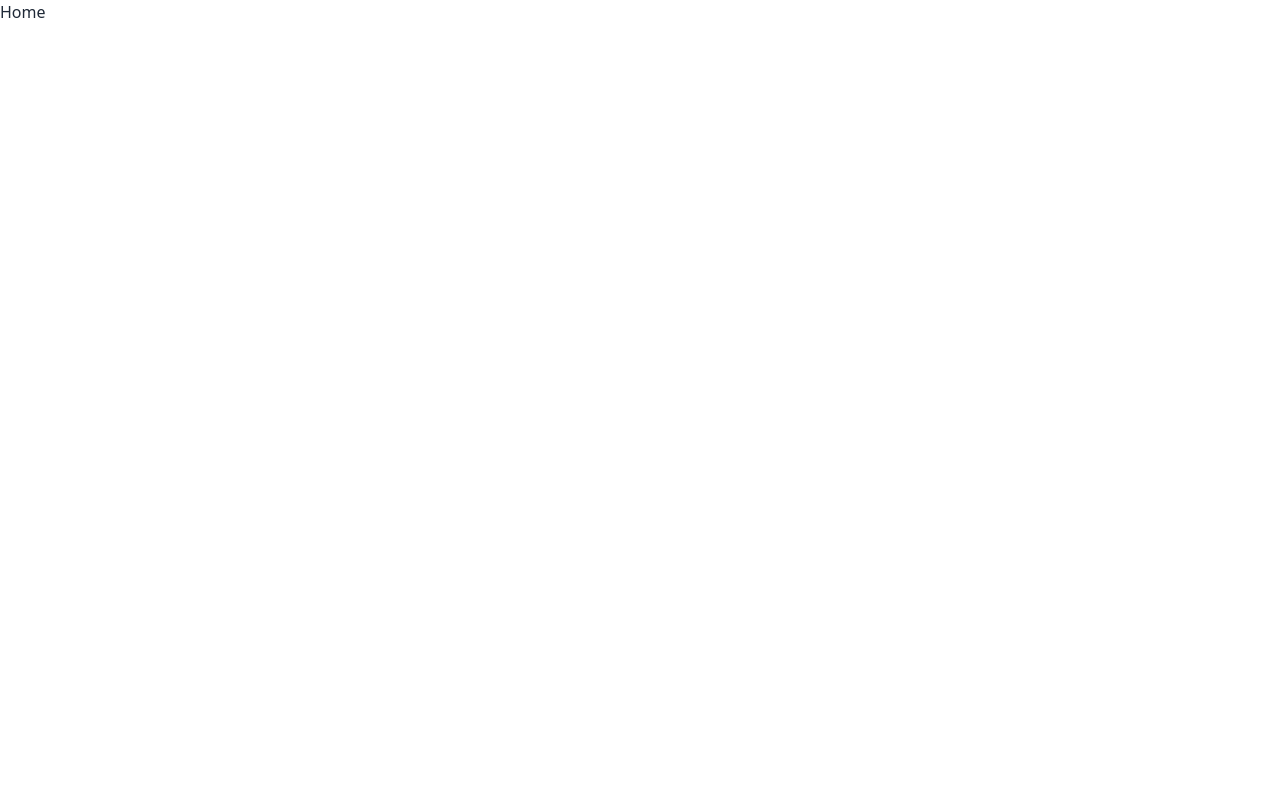
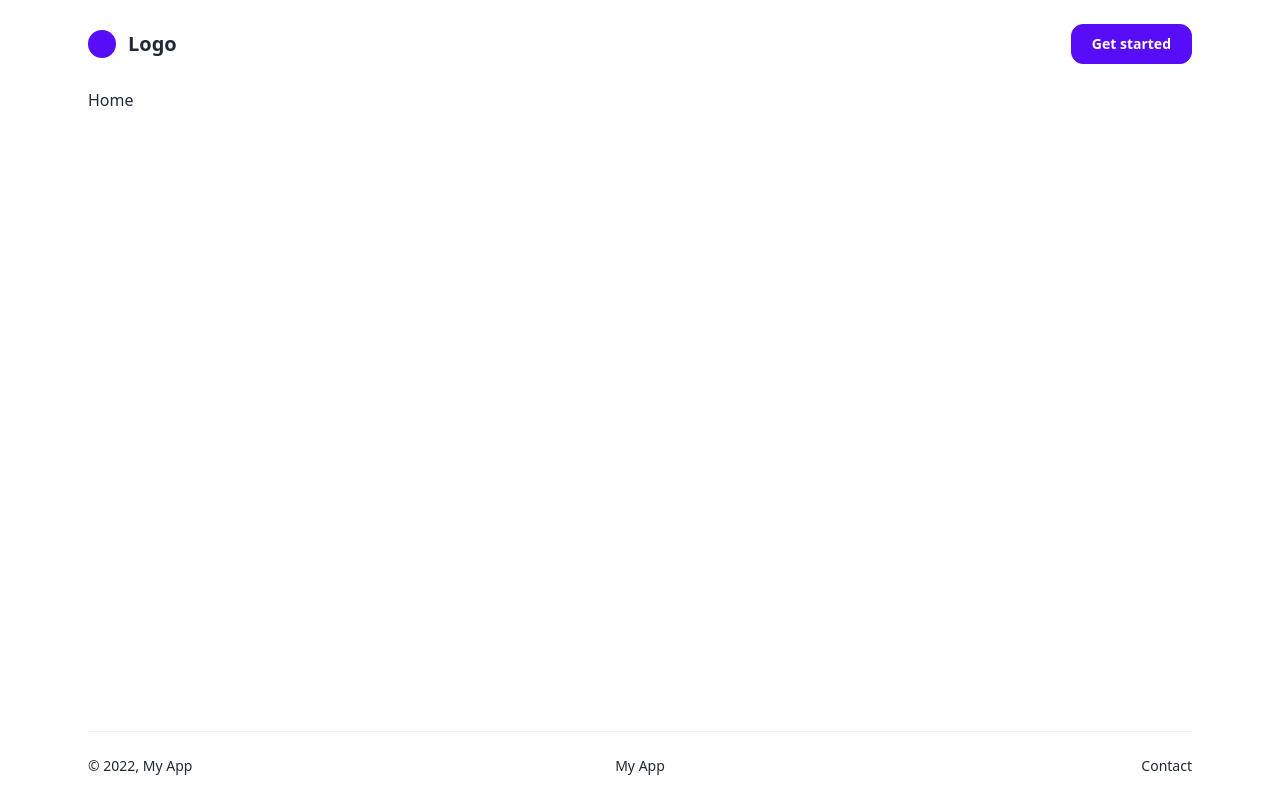
Before and after one commit to mattiapomelli/fluence-poc, a Next.js app: page / in a window 1280 px wide. Built offline with nearby package versions, Linux system fonts and the light colour scheme.

Commit message:
Add app layout

```diff
--- /dev/null
+++ b/src/components/basic/logo.tsx
@@ -0,0 +1,18 @@
+import cx from "classnames";
+import Link from "next/link";
+
+interface LogoProps {
+  href?: string;
+  className?: string;
+}
+
+export const Logo = ({ href = "/", className }: LogoProps) => {
+  return (
+    <Link href={href}>
+      <a className="flex items-center gap-3">
+        <span className="block h-7 w-7 rounded-full bg-primary" />
+        <span className={cx("font-black text-xl", className)}>Logo</span>
+      </a>
+    </Link>
+  );
+};
--- /dev/null
+++ b/src/components/layout/container.tsx
@@ -0,0 +1,15 @@
+import cx from "classnames";
+import React, { ReactNode } from "react";
+
+interface ContainerProps {
+  children: ReactNode;
+  className?: string;
+}
+
+export const Container = ({ children, className }: ContainerProps) => {
+  return (
+    <div className={cx("max-w-6xl mx-auto px-4 sm:px-6", className)}>
+      {children}
+    </div>
+  );
+};
--- /dev/null
+++ b/src/components/layout/footer.tsx
@@ -0,0 +1,21 @@
+import React from "react";
+
+import { Container } from "@components/layout/container";
+
+export const Footer = () => {
+  return (
+    <footer>
+      <Container>
+        <div className="flex flex-wrap items-center justify-between gap-4 border-t border-base-300/50 py-6 text-sm">
+          <div className="shrink-0 md:flex-1">© 2022, My App</div>
+
+          <p className="order-1 basis-full text-center md:order-none md:basis-auto">
+            My App
+          </p>
+
+          <div className="flex items-center justify-end md:flex-1">Contact</div>
+        </div>
+      </Container>
+    </footer>
+  );
+};
--- /dev/null
+++ b/src/components/layout/navbar.tsx
@@ -0,0 +1,15 @@
+import { Button } from "@components/basic/button";
+import { Logo } from "@components/basic/logo";
+
+import { Container } from "./container";
+
+export const Navbar = () => {
+  return (
+    <header className="flex items-center py-6">
+      <Container className="flex w-full items-center justify-between">
+        <Logo />
+        <Button>Get started</Button>
+      </Container>
+    </header>
+  );
+};
--- /dev/null
+++ b/src/layouts/default-layout.tsx
@@ -0,0 +1,17 @@
+import { ReactNode } from "react";
+
+import { Container } from "@components/layout/container";
+import { Footer } from "@components/layout/footer";
+import { Navbar } from "@components/layout/navbar";
+
+export const DefaultLayout = ({ children }: { children: ReactNode }) => {
+  return (
+    <div className="flex min-h-screen flex-col">
+      <Navbar />
+      <main className="flex-1 pb-20">
+        <Container>{children}</Container>
+      </main>
+      <Footer />
+    </div>
+  );
+};
--- a/src/pages/_app.tsx
+++ b/src/pages/_app.tsx
@@ -1,8 +1,15 @@
-import '../styles/globals.css';
-import type { AppProps } from 'next/app';
+import "../styles/globals.css";
+import { DefaultLayout } from "@layouts/default-layout";
+import { ExtendedPage } from "@types";
+
+import type { AppProps } from "next/app";
 
 function MyApp({ Component, pageProps }: AppProps) {
-  return <Component {...pageProps} />;
+  const getLayout =
+    (Component as ExtendedPage).getLayout ||
+    ((page) => <DefaultLayout>{page}</DefaultLayout>);
+
+  return <>{getLayout(<Component {...pageProps} />)}</>;
 }
 
 export default MyApp;
```
Also changed, not shown: src/types/index.ts (added, +7 -0 lines).
